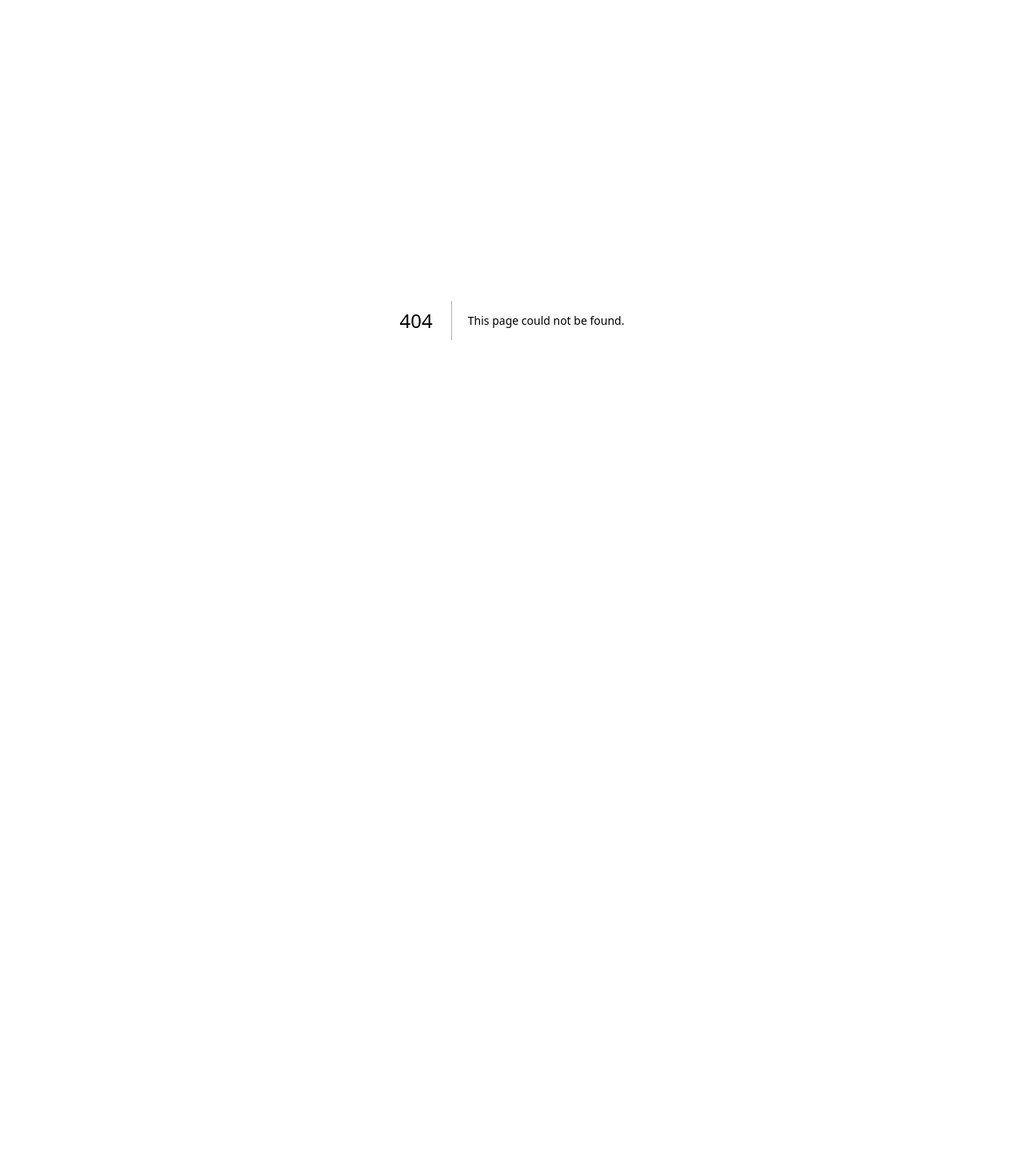
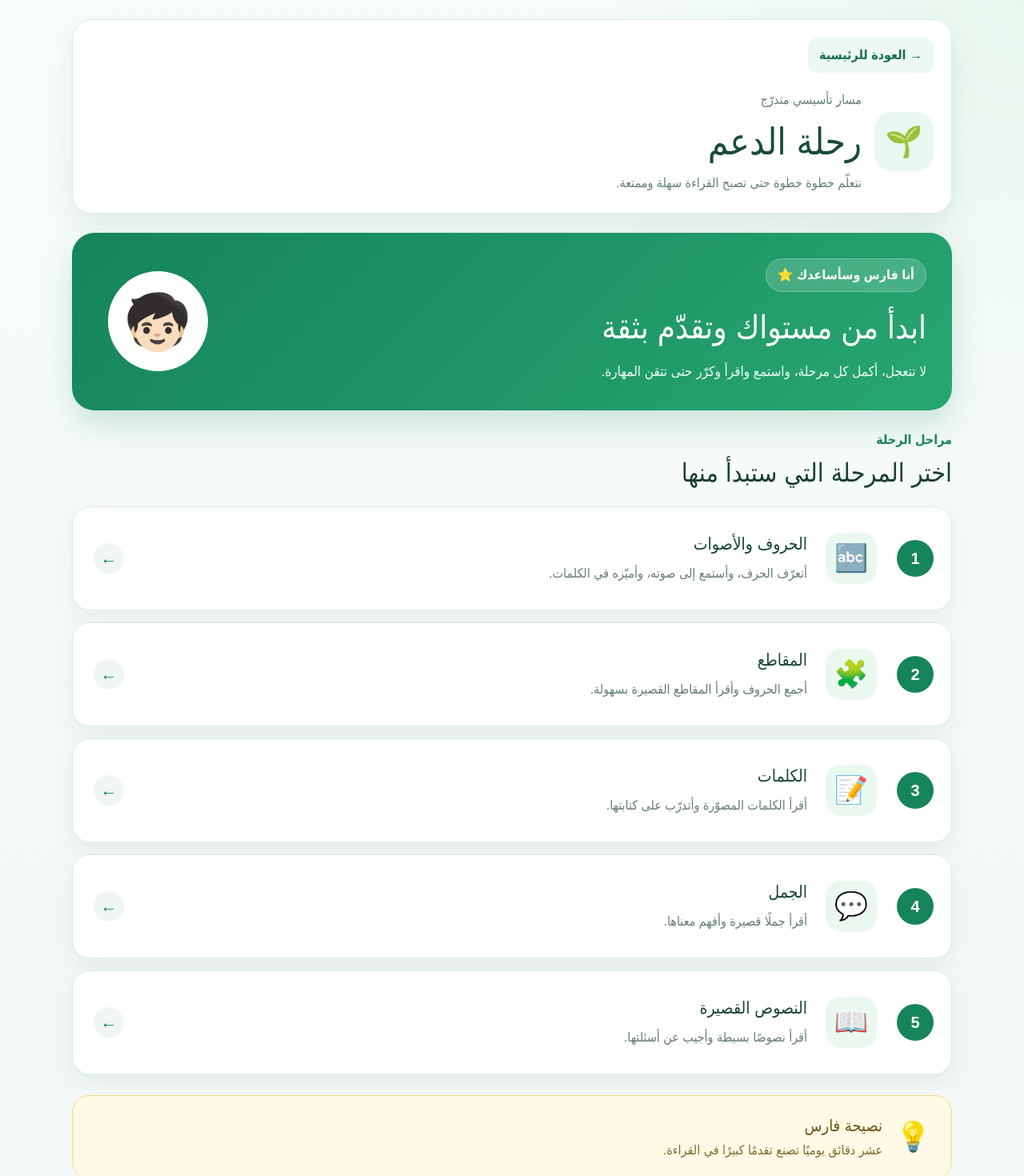
Before and after one commit to a31164949-blip/lughati-academy, a Next.js app in the folder lughati-next/: page /support in a window 1280 px wide. Before the commit this address had no page. Shown: the top 1470 px of the page at 80% size. Before the commit the page ends 800 px from the top, so only its background shows below. Built offline with nearby package versions, Linux system fonts and the light colour scheme.

Commit message:
معدلا ةلحر ةحفص ةفاضإ

```diff
--- a/lughati-next/app/globals.css
+++ b/lughati-next/app/globals.css
@@ -704,3 +704,280 @@ a {
     text-align: center;
   }
 }
+/* صفحة رحلة الدعم */
+
+.support-page {
+  min-height: 100vh;
+  padding: 24px;
+  background:
+    radial-gradient(circle at top right, #e8f8ef 0, transparent 30%),
+    linear-gradient(180deg, #f9fdfb 0%, #f2f8f5 100%);
+}
+
+.support-header {
+  width: min(1100px, 100%);
+  margin: 0 auto 24px;
+  padding: 22px;
+  background: white;
+  border: 1px solid #dcece4;
+  border-radius: 24px;
+  box-shadow: 0 14px 35px rgba(24, 75, 57, 0.1);
+}
+
+.back-home {
+  display: inline-flex;
+  margin-bottom: 20px;
+  padding: 10px 14px;
+  background: #edf8f2;
+  color: #13724f;
+  border-radius: 12px;
+  font-weight: 800;
+}
+
+.support-title {
+  display: flex;
+  align-items: center;
+  gap: 16px;
+}
+
+.support-title > span {
+  width: 74px;
+  height: 74px;
+  display: grid;
+  place-items: center;
+  flex-shrink: 0;
+  background: #e8f8f0;
+  border-radius: 22px;
+  font-size: 38px;
+}
+
+.support-title p {
+  margin: 0;
+  color: #648078;
+  line-height: 1.8;
+}
+
+.support-title h1 {
+  margin: 3px 0;
+  color: #174b39;
+  font-size: clamp(30px, 5vw, 46px);
+}
+
+.support-intro {
+  width: min(1100px, 100%);
+  margin: 0 auto 25px;
+  padding: 32px;
+  display: grid;
+  grid-template-columns: 1fr 150px;
+  align-items: center;
+  gap: 25px;
+  background: linear-gradient(135deg, #16845b, #27a672);
+  color: white;
+  border-radius: 28px;
+  box-shadow: 0 18px 40px rgba(22, 132, 91, 0.2);
+}
+
+.support-badge {
+  display: inline-flex;
+  padding: 8px 14px;
+  margin-bottom: 14px;
+  background: rgba(255, 255, 255, 0.17);
+  border: 1px solid rgba(255, 255, 255, 0.25);
+  border-radius: 999px;
+  font-weight: 800;
+}
+
+.support-intro h2 {
+  margin: 0 0 10px;
+  font-size: clamp(27px, 4vw, 40px);
+}
+
+.support-intro p {
+  margin: 0;
+  color: #edfff5;
+  line-height: 1.9;
+  font-size: 17px;
+}
+
+.support-mascot {
+  width: 125px;
+  height: 125px;
+  display: grid;
+  place-items: center;
+  justify-self: center;
+  background: white;
+  border: 6px solid rgba(255, 255, 255, 0.45);
+  border-radius: 50%;
+  font-size: 68px;
+}
+
+.support-levels {
+  width: min(1100px, 100%);
+  margin: 0 auto 26px;
+}
+
+.support-section-heading {
+  margin-bottom: 18px;
+}
+
+.support-section-heading span {
+  color: #16845b;
+  font-weight: 800;
+}
+
+.support-section-heading h2 {
+  margin: 5px 0 0;
+  color: #173f32;
+  font-size: clamp(24px, 3vw, 32px);
+}
+
+.support-levels-grid {
+  display: grid;
+  gap: 15px;
+}
+
+.support-level-card {
+  min-height: 130px;
+  padding: 19px 22px;
+  display: grid;
+  grid-template-columns: 54px 70px 1fr 42px;
+  align-items: center;
+  gap: 17px;
+  background: white;
+  border: 1px solid #dcece4;
+  border-radius: 22px;
+  box-shadow: 0 9px 24px rgba(35, 78, 64, 0.08);
+  transition:
+    transform 0.2s ease,
+    box-shadow 0.2s ease;
+}
+
+.support-level-card:hover {
+  transform: translateY(-4px);
+  box-shadow: 0 15px 32px rgba(35, 78, 64, 0.14);
+}
+
+.level-number {
+  width: 46px;
+  height: 46px;
+  display: grid;
+  place-items: center;
+  background: #16845b;
+  color: white;
+  border-radius: 50%;
+  font-size: 20px;
+  font-weight: 900;
+}
+
+.level-icon {
+  width: 64px;
+  height: 64px;
+  display: grid;
+  place-items: center;
+  background: #eaf8f0;
+  border-radius: 19px;
+  font-size: 34px;
+}
+
+.level-content h3 {
+  margin: 0 0 7px;
+  color: #174535;
+  font-size: 21px;
+}
+
+.level-content p {
+  margin: 0;
+  color: #667c75;
+  line-height: 1.8;
+}
+
+.level-arrow {
+  width: 38px;
+  height: 38px;
+  display: grid;
+  place-items: center;
+  background: #f0f7f3;
+  color: #16845b;
+  border-radius: 50%;
+  font-size: 21px;
+  font-weight: 900;
+}
+
+.support-tip {
+  width: min(1100px, 100%);
+  margin: 0 auto;
+  padding: 22px 25px;
+  display: flex;
+  align-items: center;
+  gap: 16px;
+  background: #fff9e5;
+  border: 1px solid #f3dc85;
+  border-radius: 21px;
+}
+
+.support-tip > span {
+  font-size: 36px;
+}
+
+.support-tip h2 {
+  margin: 0 0 4px;
+  color: #695412;
+  font-size: 20px;
+}
+
+.support-tip p {
+  margin: 0;
+  color: #7d6b2c;
+}
+
+@media (max-width: 700px) {
+  .support-page {
+    padding: 13px;
+  }
+
+  .support-intro {
+    padding: 24px 19px;
+    grid-template-columns: 1fr;
+    text-align: center;
+  }
+
+  .support-mascot {
+    width: 105px;
+    height: 105px;
+    font-size: 57px;
+  }
+
+  .support-level-card {
+    grid-template-columns: 45px 58px 1fr;
+    padding: 17px;
+    gap: 12px;
+  }
+
+  .level-icon {
+    width: 55px;
+    height: 55px;
+    font-size: 29px;
+  }
+
+  .level-arrow {
+    display: none;
+  }
+
+  .level-content h3 {
+    font-size: 18px;
+  }
+
+  .level-content p {
+    font-size: 14px;
+  }
+
+  .support-title {
+    align-items: flex-start;
+  }
+
+  .support-title > span {
+    width: 60px;
+    height: 60px;
+    font-size: 31px;
+  }
+}
--- /dev/null
+++ b/lughati-next/app/support/page.tsx
@@ -0,0 +1,103 @@
+import Link from "next/link";
+
+const supportLevels = [
+  {
+    number: "1",
+    icon: "🔤",
+    title: "الحروف والأصوات",
+    description: "أتعرّف الحرف، وأستمع إلى صوته، وأميّزه في الكلمات.",
+    href: "/support/letters",
+  },
+  {
+    number: "2",
+    icon: "🧩",
+    title: "المقاطع",
+    description: "أجمع الحروف وأقرأ المقاطع القصيرة بسهولة.",
+    href: "/support/syllables",
+  },
+  {
+    number: "3",
+    icon: "📝",
+    title: "الكلمات",
+    description: "أقرأ الكلمات المصوّرة وأتدرّب على كتابتها.",
+    href: "/support/words",
+  },
+  {
+    number: "4",
+    icon: "💬",
+    title: "الجمل",
+    description: "أقرأ جملًا قصيرة وأفهم معناها.",
+    href: "/support/sentences",
+  },
+  {
+    number: "5",
+    icon: "📖",
+    title: "النصوص القصيرة",
+    description: "أقرأ نصوصًا بسيطة وأجيب عن أسئلتها.",
+    href: "/support/short-texts",
+  },
+];
+
+export default function SupportPage() {
+  return (
+    <main className="support-page" dir="rtl">
+      <header className="support-header">
+        <Link href="/" className="back-home">
+          → العودة للرئيسية
+        </Link>
+
+        <div className="support-title">
+          <span>🌱</span>
+          <div>
+            <p>مسار تأسيسي متدرّج</p>
+            <h1>رحلة الدعم</h1>
+            <p>نتعلّم خطوة خطوة حتى تصبح القراءة سهلة وممتعة.</p>
+          </div>
+        </div>
+      </header>
+
+      <section className="support-intro">
+        <div>
+          <span className="support-badge">أنا فارس وسأساعدك ⭐</span>
+          <h2>ابدأ من مستواك وتقدّم بثقة</h2>
+          <p>
+            لا تتعجل، أكمل كل مرحلة، واستمع واقرأ وكرّر حتى تتقن المهارة.
+          </p>
+        </div>
+
+        <div className="support-mascot">🧒🏻</div>
+      </section>
+
+      <section className="support-levels">
+        <div className="support-section-heading">
+          <span>مراحل الرحلة</span>
+          <h2>اختر المرحلة التي ستبدأ منها</h2>
+        </div>
+
+        <div className="support-levels-grid">
+          {supportLevels.map((level) => (
+            <Link href={level.href} className="support-level-card" key={level.title}>
+              <div className="level-number">{level.number}</div>
+              <div className="level-icon">{level.icon}</div>
+
+              <div className="level-content">
+                <h3>{level.title}</h3>
+                <p>{level.description}</p>
+              </div>
+
+              <span className="level-arrow">←</span>
+            </Link>
+          ))}
+        </div>
+      </section>
+
+      <section className="support-tip">
+        <span>💡</span>
+        <div>
+          <h2>نصيحة فارس</h2>
+          <p>عشر دقائق يوميًا تصنع تقدمًا كبيرًا في القراءة.</p>
+        </div>
+      </section>
+    </main>
+  );
+}
```
